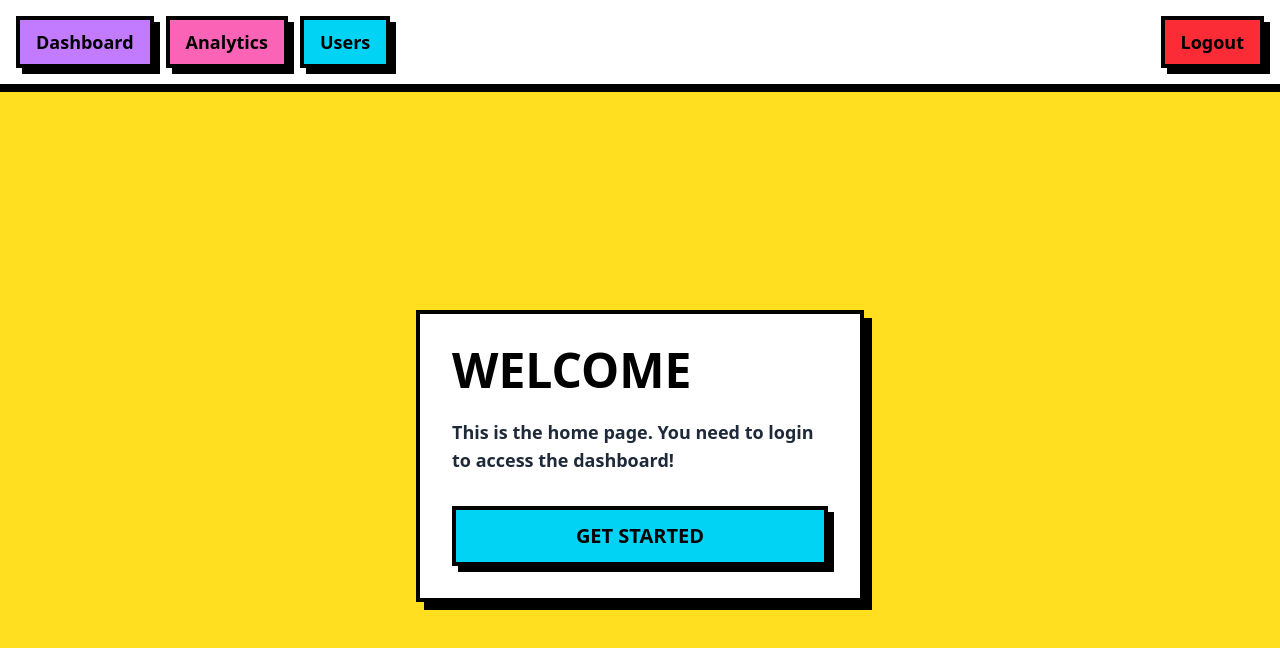
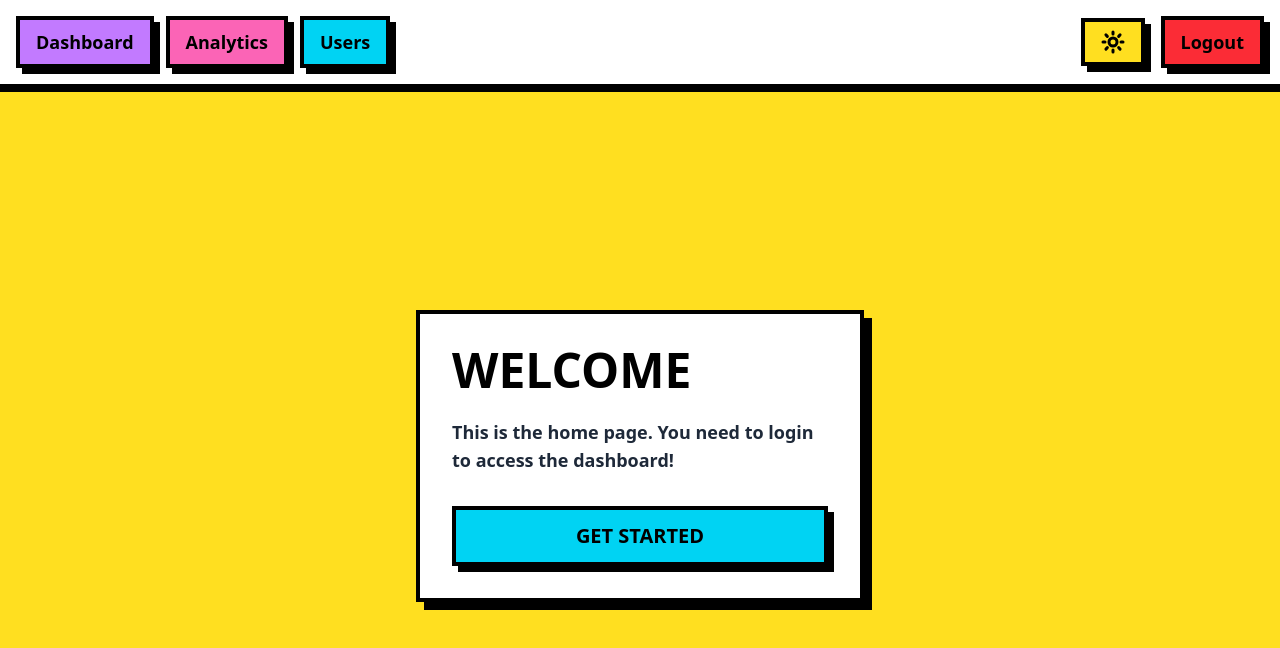
Before and after one commit to homayounmmdy/neo-brutalism-dashboard-template, a Next.js app: page / in a window 1280 px wide. Shown: the top 648 px of the page. Built offline with nearby package versions, Linux system fonts and the light colour scheme.

Commit message:
implement : ThemeToggle Button

```diff
--- a/app/components/Navigation.tsx
+++ b/app/components/Navigation.tsx
@@ -2,6 +2,7 @@
 import { usePathname, useRouter } from "next/navigation";
 import { useAuth } from "../contexts/AuthContext";
 import Button from "./Button";
+import ThemeToggle from "./ThemeToggle";
 
 const Navigation = () => {
    const router = useRouter();
@@ -37,9 +38,12 @@ const Navigation = () => {
                   </Button>
                ))}
             </div>
-            <Button onClick={handleLogout} buttonSize="md" color="btn-red">
-               Logout
-            </Button>
+            <div className="flex gap-4 items-center">
+               <ThemeToggle />
+               <Button onClick={handleLogout} buttonSize="md" color="btn-red">
+                  Logout
+               </Button>
+            </div>
          </div>
       </nav>
    );
--- /dev/null
+++ b/app/components/ThemeToggle.tsx
@@ -0,0 +1,42 @@
+import { Moon, Sun } from "lucide-react";
+import { useTheme } from "../hook/useTheme";
+import Button from "./Button";
+
+const ThemeToggle = () => {
+   const { theme, toggleTheme } = useTheme();
+   const isDark = theme === "dark";
+
+   return (
+      <Button
+         onClick={toggleTheme}
+         className={`relative p-3 border-4 border-black shadow-[4px_4px_0px_0px_rgba(0,0,0,1)] hover:shadow-[6px_6px_0px_0px_rgba(0,0,0,1)] active:shadow-[2px_2px_0px_0px_rgba(0,0,0,1)] hover:translate-x-[-2px] hover:translate-y-[-2px] active:translate-x-[2px] active:translate-y-[2px] duration-300  overflow-hidden ${
+            isDark ? "bg-indigo-800" : "bg-yellow-300"
+         }`}
+         aria-label="Toggle theme"
+         buttonSize="md"
+      >
+         <div className="relative w-6 h-6">
+            <div
+               className={`absolute inset-0 transition-all duration-500 ${
+                  isDark
+                     ? "rotate-0 opacity-100 scale-100"
+                     : "rotate-90 opacity-0 scale-50"
+               }`}
+            >
+               <Moon className="w-6 h-6 stroke-[3] text-white" />
+            </div>
+            <div
+               className={`absolute inset-0 transition-all duration-500 ${
+                  isDark
+                     ? "-rotate-90 opacity-0 scale-50"
+                     : "rotate-0 opacity-100 scale-100"
+               }`}
+            >
+               <Sun className="w-6 h-6 stroke-3 text-black" />
+            </div>
+         </div>
+      </Button>
+   );
+};
+
+export default ThemeToggle;
--- /dev/null
+++ b/app/hook/useTheme.tsx
@@ -0,0 +1,24 @@
+import { useEffect, useState } from "react";
+
+export const useTheme = () => {
+   const [theme, setTheme] = useState<string>("light");
+
+   // Initialize theme from localStorage on mount
+   useEffect(() => {
+      const savedTheme = localStorage.getItem("theme") || "light";
+      setTheme(savedTheme);
+   }, []);
+
+   // Apply theme changes to document and localStorage
+   useEffect(() => {
+      document.documentElement.setAttribute("data-theme", theme);
+      localStorage.setItem("theme", theme);
+   }, [theme]);
+
+   const toggleTheme = () => {
+      const newTheme = theme === "light" ? "dark" : "light";
+      setTheme(newTheme);
+   };
+
+   return { theme, toggleTheme };
+};
--- a/package.json
+++ b/package.json
@@ -14,6 +14,7 @@
     "@tanstack/react-query": "^5.90.11",
     "husky": "^9.1.7",
     "lint-staged": "^16.2.7",
+    "lucide-react": "^0.554.0",
     "next": "16.0.4",
     "prettier": "^3.6.2",
     "react": "19.2.0",
```
Also changed, not shown: 1 other file (tests, documents, lock files or other folders).
